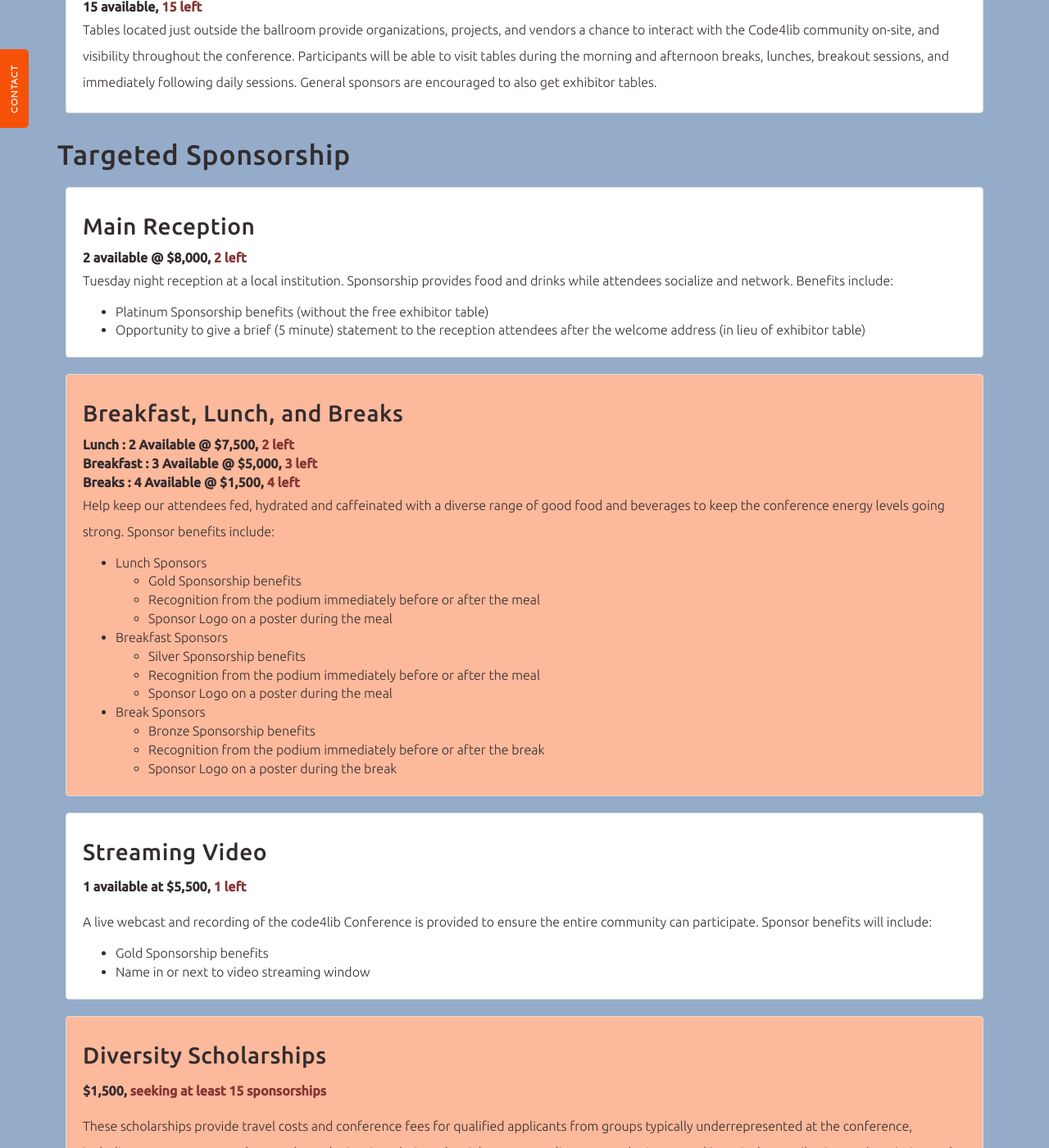
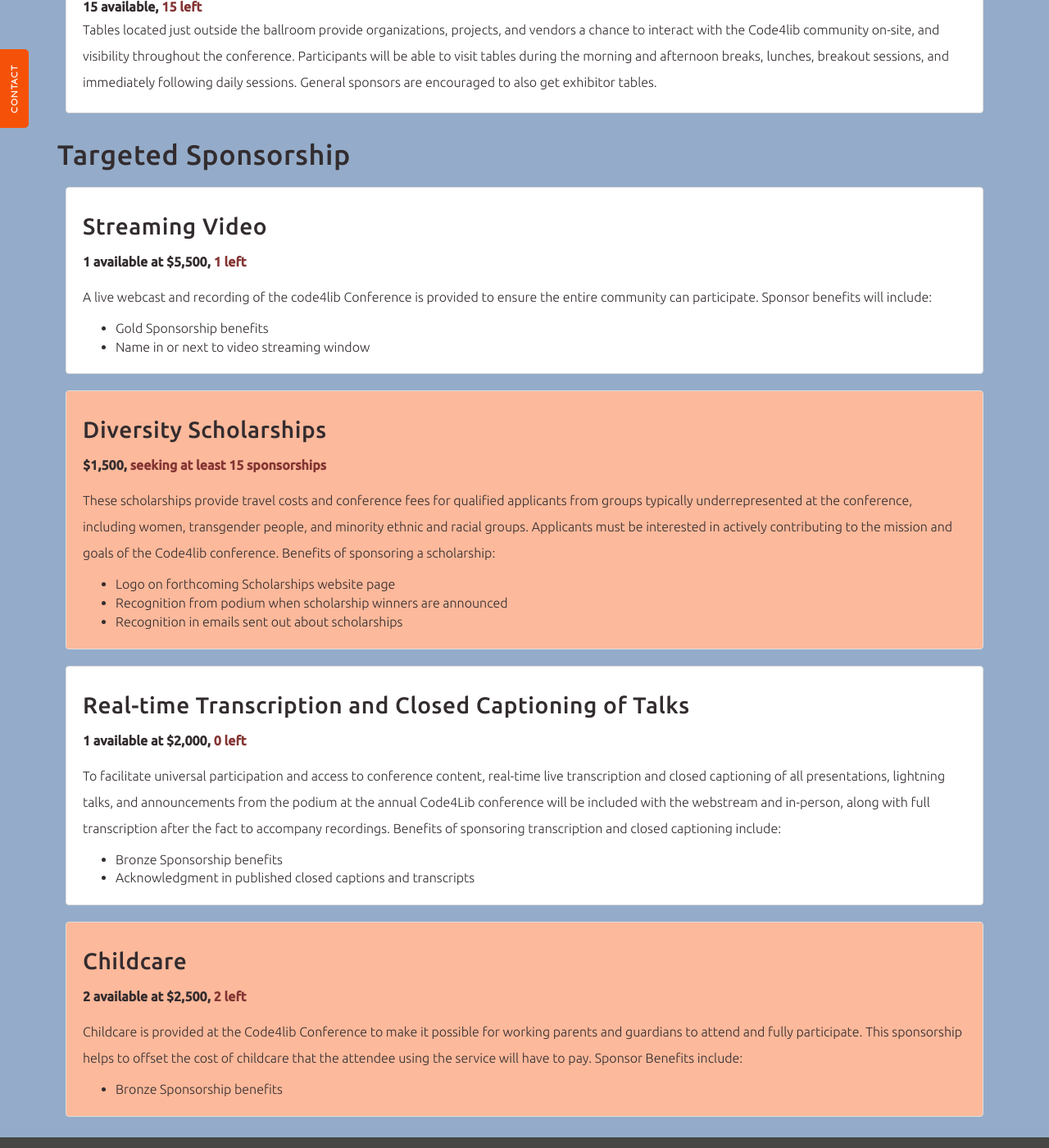
Before and after one commit to code4lib/2018.code4lib.org, a Jekyll site: the page built from prospectus/index.html, in a window 1280 px wide and 1400 px high, scrolled down 4247 px. Shown: the whole window at 82% size. Built offline with Jekyll 4.4.1, drawn with Linux system fonts in a browser that asks for light colours; some web fonts are replaced; some of the changed text lies outside the part shown.

Commit message:
edits described in #36

```diff
--- a/prospectus/index.html
+++ b/prospectus/index.html
@@ -218,7 +218,7 @@
                         <use class="sponsor-badge" xlink:href="/assets/img/badges/badges.svg#thumbs-badge"></use>
                     </svg>
                     <h3>Supporter</h3>
-                    <p><b>Under $998 or non-monetary</b></p>
+                    <p><b>$250 - $999</b></p>
                     <ul>
                       <li>Name on website and online program as Supporter</li>
                       <li>Recognition at appropriate time (i.e., during raffles for prize donations)</li>
@@ -255,59 +255,6 @@
             <a name="Targeted-Sponsorship"></a>
             <div class="col-xs-12">
                 <h2>Targeted Sponsorship</h2>
-            </div>
-
-            <div class="col-xs-12">
-                <div class="thumbnail">
-                    <a name="Reception"></a>
-                    <h3>Main Reception</h3>
-                    <b>2 available @ $8,000, <span class="text-danger">2 left</span> </b><br/>
-                    <p>
-                        Tuesday night reception at a local institution.  Sponsorship provides food and drinks while attendees
-                        socialize and network. Benefits include:
-                    </p>
-                    <ul>
-                        <li>Platinum Sponsorship benefits (without the free exhibitor table)</li>
-                        <li>Opportunity to give a brief (5 minute) statement to the reception attendees after the welcome address (in lieu of exhibitor table)</li>
-                    </ul>
-                </div>
-            </div>
-
-            <div class="col-xs-12">
-                <div class="thumbnail">
-                    <a name="Food-Breaks"></a>
-                    <h3>Breakfast, Lunch, and Breaks</h3>
-                    <b>Lunch : 2 Available @ $7,500, <span class="text-danger">2 left</span> </b><br/>
-                    <b>Breakfast : 3 Available @ $5,000, <span class="text-danger">3 left</span> </b><br/>
-                    <b>Breaks : 4 Available @ $1,500, <span class="text-danger">4 left</span> </b><br/>
-                    <p>
-                        Help keep our attendees fed, hydrated and caffeinated with a diverse range of good
-                        food and beverages to keep the conference energy levels going strong. Sponsor benefits include:
-                    </p>
-                    <ul>
-                      <li>Lunch Sponsors
-                        <ul>
-                          <li>Gold Sponsorship benefits</li>
-                          <li>Recognition from the podium immediately before or after the meal</li>
-                          <li>Sponsor Logo on a poster during the meal</li>
-                        </ul>
-                      </li>
-                      <li>Breakfast Sponsors
-                        <ul>
-                          <li>Silver Sponsorship benefits</li>
-                          <li>Recognition from the podium immediately before or after the meal</li>
-                          <li>Sponsor Logo on a poster during the meal</li>
-                        </ul>
-                      </li>
-                      <li>Break Sponsors
-                        <ul>
-                          <li>Bronze Sponsorship benefits</li>
-                          <li>Recognition from the podium immediately before or after the break</li>
-                          <li>Sponsor Logo on a poster during the break</li>
-                        </ul>
-                      </li>
-                    </ul>
-                </div>
             </div>
 
             <div class="col-xs-12">
```
Also changed, not shown: other parts of prospectus/index.html (+1 -1 lines).
